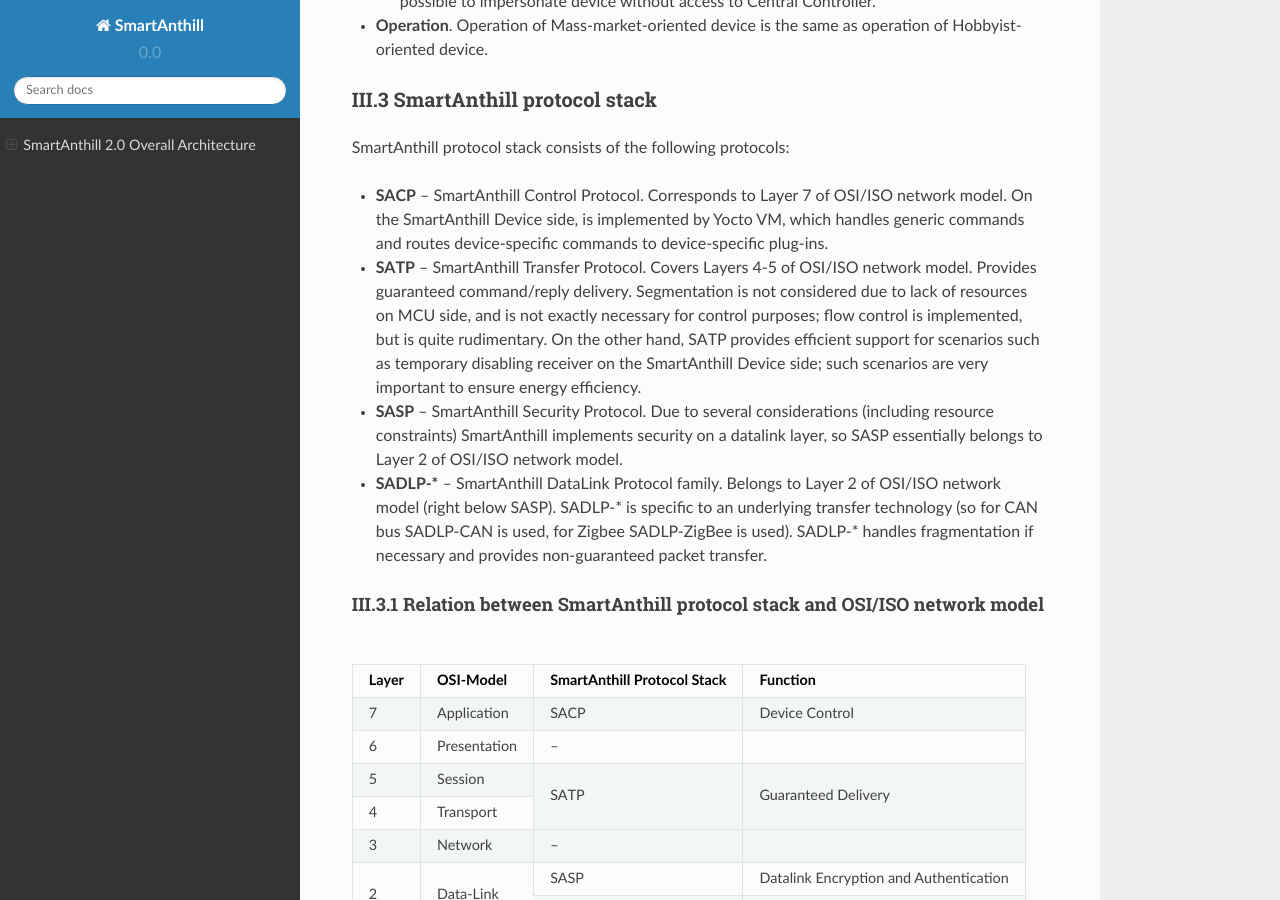
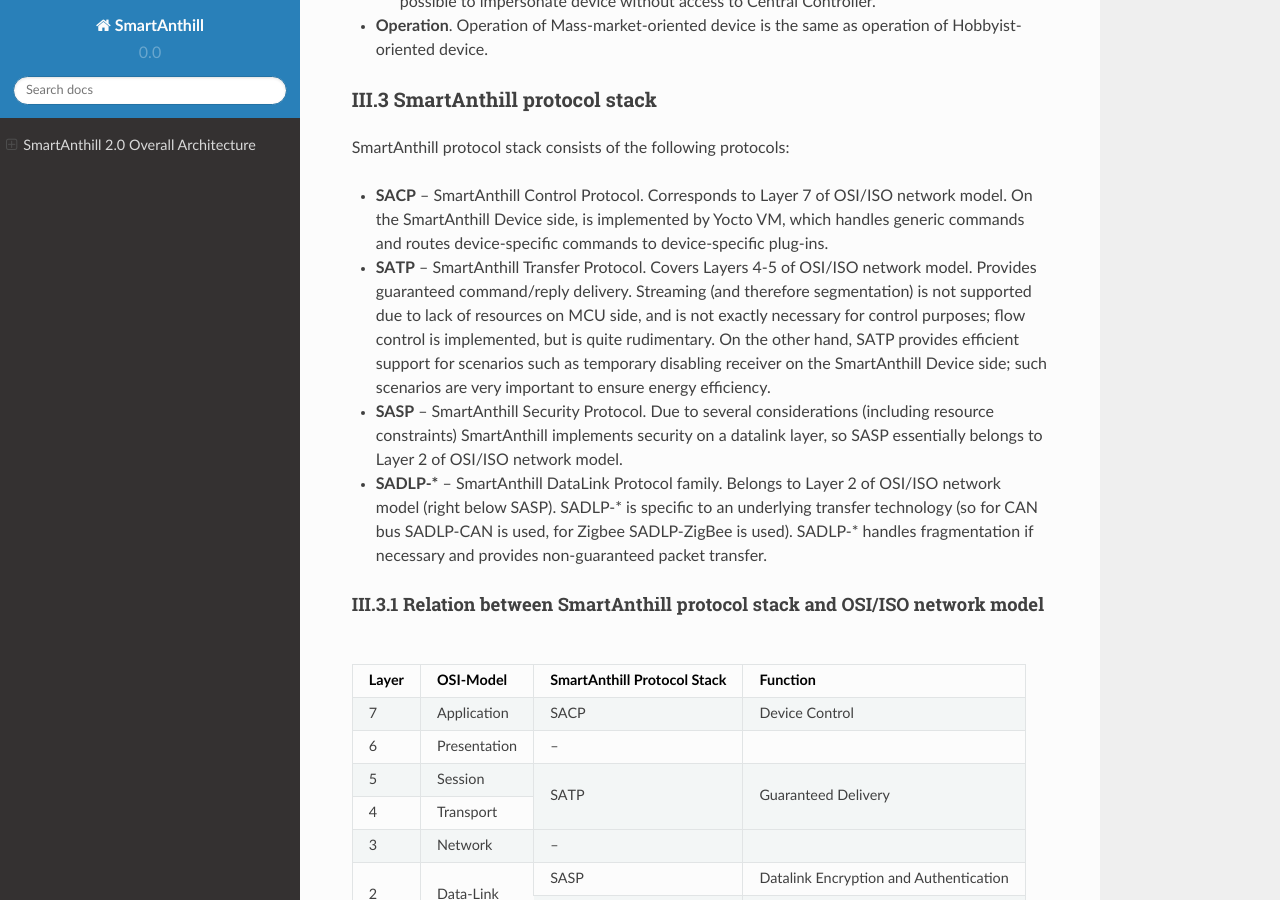
Before and after one commit to smartanthill/smartanthill2_0, a Sphinx documentation site: the page built from docs/design-documents/smartanthill-overall-architecture.rst, in a window 1280 px wide and 900 px high, scrolled down 4902 px. Built offline with Sphinx 7.4.7 and the Read the Docs theme 2.0.0, drawn with Linux system fonts in a browser that asks for light colours.

Commit message:
SmartAnthill Overall Architecture v0.1.1a (minor corrections)

```diff
--- a/docs/design-documents/smartanthill-overall-architecture.rst
+++ b/docs/design-documents/smartanthill-overall-architecture.rst
@@ -117,7 +117,7 @@
 
 * **SACP** – SmartAnthill Control Protocol. Corresponds to Layer 7 of OSI/ISO network model. On the SmartAnthill Device side, is implemented by Yocto VM, which handles generic commands and routes device-specific commands to device-specific plug-ins.
 
-* **SATP** – SmartAnthill Transfer Protocol. Covers Layers 4-5 of OSI/ISO network model. Provides guaranteed command/reply delivery. Segmentation is not considered due to lack of resources on MCU side, and is not exactly necessary for control purposes; flow control is implemented, but is quite rudimentary. On the other hand, SATP provides efficient support for scenarios such as temporary disabling receiver on the SmartAnthill Device side; such scenarios are very important to ensure energy efficiency.
+* **SATP** – SmartAnthill Transfer Protocol. Covers Layers 4-5 of OSI/ISO network model. Provides guaranteed command/reply delivery. Streaming (and therefore segmentation) is not supported due to lack of resources on MCU side, and is not exactly necessary for control purposes; flow control is implemented, but is quite rudimentary. On the other hand, SATP provides efficient support for scenarios such as temporary disabling receiver on the SmartAnthill Device side; such scenarios are very important to ensure energy efficiency.
 
 * **SASP** – SmartAnthill Security Protocol. Due to several considerations (including resource constraints) SmartAnthill implements security on a datalink layer, so SASP essentially belongs to Layer 2 of OSI/ISO network model.
 
```
Also changed, not shown: other parts of docs/design-documents/smartanthill-overall-architecture.rst (+1 -1 lines).
